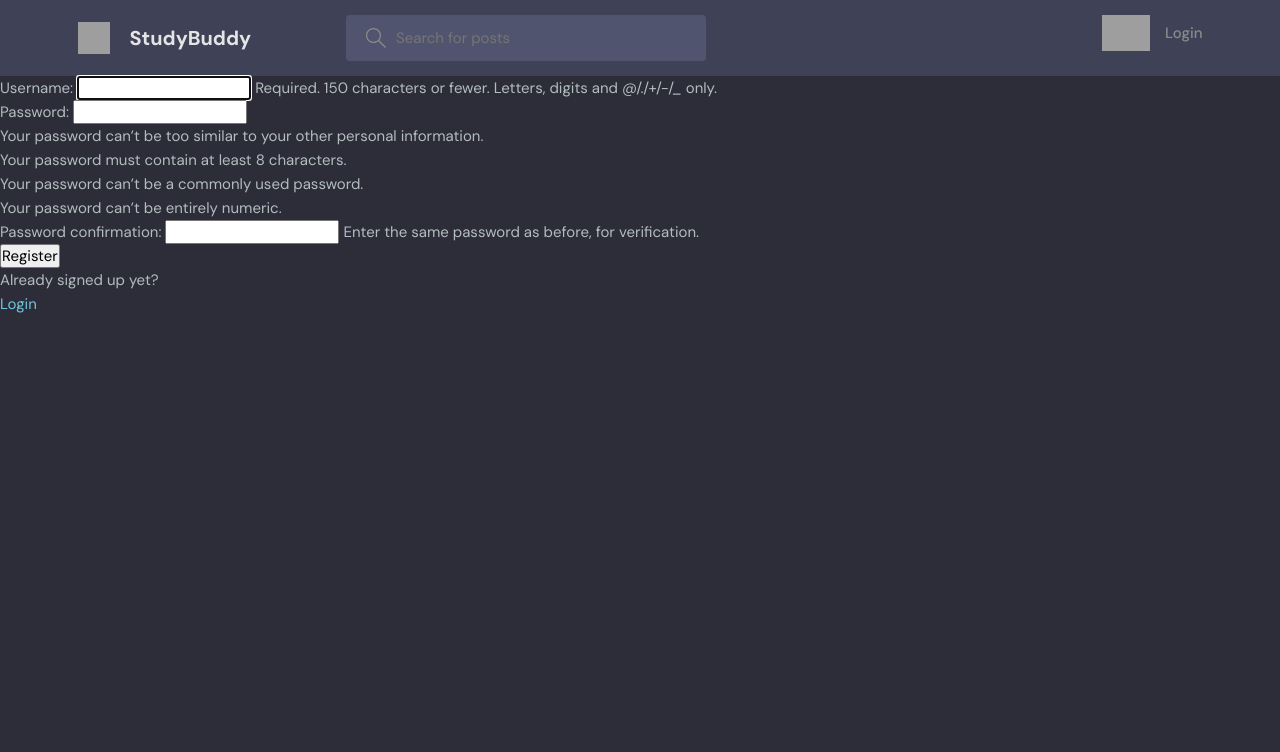
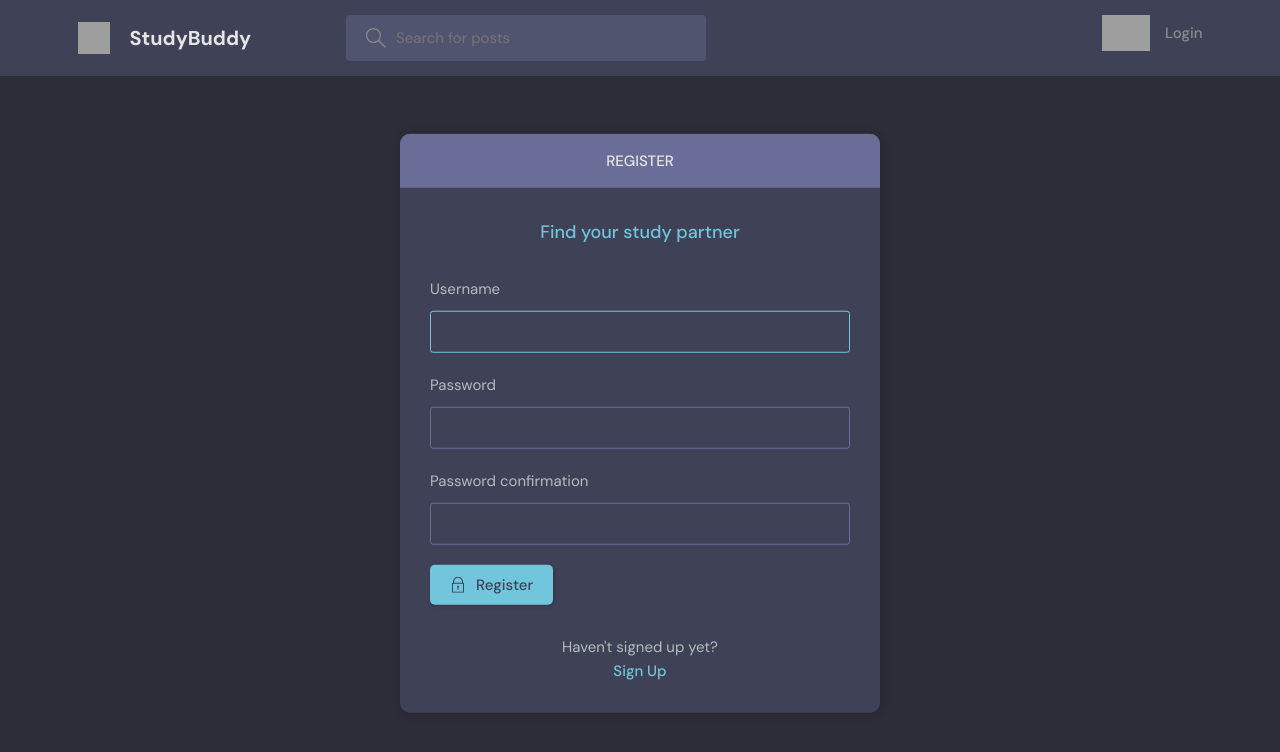
Before and after one commit to JakubTabor/Django_discord_like_project, a Django app: page /register/ in a window 1280 px wide. Shown: the top 752 px of the page. Run offline with Django 5.2, Linux system fonts and the light colour scheme; grey boxes are pictures that could not be loaded.

Commit message:
Add files via upload

```diff
--- a/base/templates/base/login_register.html
+++ b/base/templates/base/login_register.html
@@ -1,46 +1,112 @@
-<!DOCTYPE html>
-<html>
-  <head>
-    <title>login register</title>
-  </head>
-  <body>
 {% extends 'main.html' %}
 
 {% block content %}
+<main class="auth layout">
 
-    {% if page == 'login' %}
-    <div>
-      <form method="POST" action="">
+  {% if page == "login" %}
+  <div class="container">
+    <div class="layout__box">
+      <div class="layout__boxHeader">
+        <div class="layout__boxTitle">
+          <h3>Login</h3>
+        </div>
+      </div>
+      <div class="layout__body">
+        <h2 class="auth__tagline">Find your study partner</h2>
+
+        <form class="form" action="" method="POST">
+          {% csrf_token %}
+          <div class="form__group form__group">
+            <label for="room_name">Username</label>
+            <input id="username" name="username" type="text" placeholder="Enter Username" />
+          </div>
+          <div class="form__group">
+            <label for="password">Password</label>
+            <input
+              id="password"
+              name="password"
+              type="password"
+              placeholder="Enter Password"
+            />
+          </div>
+
+          <button class="btn btn--main" type="submit">
+            <svg
+              version="1.1"
+              xmlns="http://www.w3.org/2000/svg"
+              width="32"
+              height="32"
+              viewBox="0 0 32 32"
+            >
+              <title>lock</title>
+              <path
+                d="M27 12h-1v-2c0-5.514-4.486-10-10-10s-10 4.486-10 10v2h-1c-0.553 0-1 0.447-1 1v18c0 0.553 0.447 1 1 1h22c0.553 0 1-0.447 1-1v-18c0-0.553-0.447-1-1-1zM8 10c0-4.411 3.589-8 8-8s8 3.589 8 8v2h-16v-2zM26 30h-20v-16h20v16z"
+              ></path>
+              <path
+                d="M15 21.694v4.306h2v-4.306c0.587-0.348 1-0.961 1-1.694 0-1.105-0.895-2-2-2s-2 0.895-2 2c0 0.732 0.413 1.345 1 1.694z"
+              ></path>
+            </svg>
+
+          Login
+          </button>
+        </form>
+
+        <div class="auth__action">
+          <p>Already signed up yet?</p>
+          <a href="{% url 'register' %}" class="btn btn--link">Sign up</a>
+        </div>
+      </div>
+    </div>
+  </div>
+  {% else %}
+  <div class="container">
+    <div class="layout__box">
+      <div class="layout__boxHeader">
+        <div class="layout__boxTitle">
+          <h3>Register</h3>
+        </div>
+      </div>
+      <div class="layout__body">
+        <h2 class="auth__tagline">Find your study partner</h2>
+
+        <form class="form" action="" method="POST">
           {% csrf_token %}
 
-        <label>Username:</label>
-        <input type="text" name="username" placeholder="Enter username" />
+          {% for field in form %}
+          <div class="form__group form__group">
+            <label for="room_name">{{field.label}}</label>
+            {{field}}
+          </div>
+          {% endfor %}
 
-        <label>Password:</label>
-        <input type="password" name="password" placeholder="Enter password" />
+          <button class="btn btn--main" type="submit">
+            <svg
+              version="1.1"
+              xmlns="http://www.w3.org/2000/svg"
+              width="32"
+              height="32"
+              viewBox="0 0 32 32"
+            >
+              <title>lock</title>
+              <path
+                d="M27 12h-1v-2c0-5.514-4.486-10-10-10s-10 4.486-10 10v2h-1c-0.553 0-1 0.447-1 1v18c0 0.553 0.447 1 1 1h22c0.553 0 1-0.447 1-1v-18c0-0.553-0.447-1-1-1zM8 10c0-4.411 3.589-8 8-8s8 3.589 8 8v2h-16v-2zM26 30h-20v-16h20v16z"
+              ></path>
+              <path
+                d="M15 21.694v4.306h2v-4.306c0.587-0.348 1-0.961 1-1.694 0-1.105-0.895-2-2-2s-2 0.895-2 2c0 0.732 0.413 1.345 1 1.694z"
+              ></path>
+            </svg>
 
-        <input type="submit" value="Login" />
-
+            Register
+          </button>
         </form>
 
-      <p>havent signed up yet?</p>
-      <a href="{% url 'register' %}">Sign up</a>
+        <div class="auth__action">
+          <p>Haven't signed up yet?</p>
+          <a href="{% url 'login' %}" class="btn btn--link">Sign Up</a>
         </div>
-
-    {% else %}
-
-    <div>
-      <form method="POST" action="">
-        {% csrf_token %}
-        {{form.as_p}}
-        <input type="submit" value="Register" />
-
-      </form>
-      <p>Already signed up yet?</p>
-      <a href="{% url 'login' %}">Login</a>
+      </div>
+    </div>
   </div>
   {% endif %}
-
+</main>
 {% endblock content %}
-  </body>
-</html>
```
Lines whose indentation alone changed are shown as unchanged.
